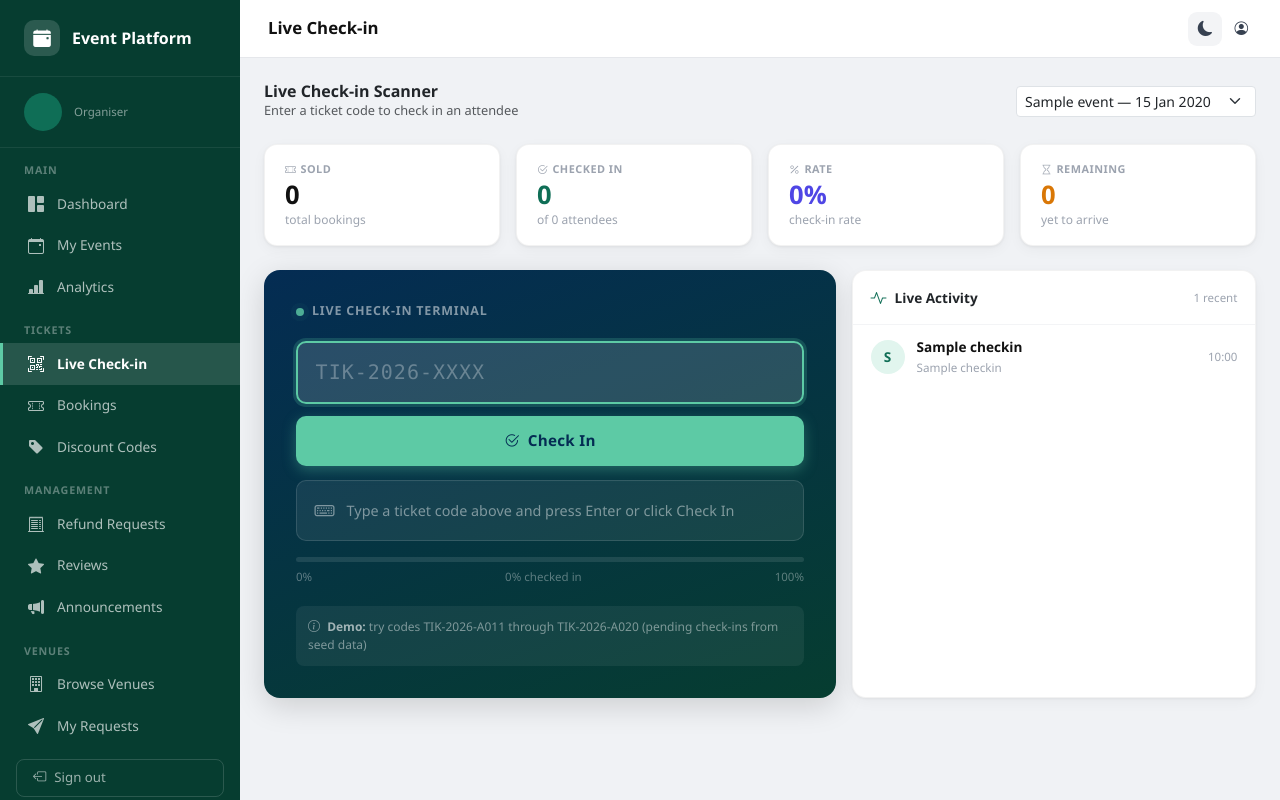
After one commit to labib999/WebtechProject, a PHP site: template app/views/organiser/checkin/scanner.php in a window 1280 px wide. The commit adds this page. Run offline with PHP 8.4, Linux system fonts and the light colour scheme; the template is opened without the code that fills it: most values are stand-ins (such as "Sample title", 1, 10 or a date in 2020); data that the repository does not hold is empty.

Commit message:
feat: add AJAX live check-in scanner with real-time stats update

```diff
--- /dev/null
+++ b/app/views/organiser/checkin/scanner.php
@@ -0,0 +1,344 @@
+<?php
+$pageTitle  = 'Live Check-in';
+$activePage = 'checkin';
+include __DIR__ . '/../../layouts/organiser-header.php';
+$totalSold      = (int)($stats['total_sold']       ?? 0);
+$checkedInCount = (int)($stats['checked_in_count'] ?? 0);
+$checkinRate    = $totalSold > 0 ? round(($checkedInCount / $totalSold) * 100, 1) : 0;
+$remaining      = $totalSold - $checkedInCount;
+?>
+<style>
+  @keyframes slideDown {
+    from { opacity:0; transform:translateY(-8px); }
+    to   { opacity:1; transform:translateY(0); }
+  }
+  .stat-ci { background:#fff; border-radius:13px; padding:1rem 1.25rem;
+    box-shadow:0 1px 3px rgba(0,0,0,0.06),0 4px 14px rgba(0,0,0,0.04);
+    border:1px solid rgba(0,0,0,0.05); }
+  .stat-lbl { font-size:.68rem; font-weight:700; text-transform:uppercase;
+    letter-spacing:.5px; color:#9ca3af; margin-bottom:.3rem; }
+  .stat-val { font-size:1.6rem; font-weight:800; color:#111; line-height:1; }
+  .stat-sub { font-size:.75rem; color:#9ca3af; margin-top:.2rem; }
+
+  .scanner-wrap {
+    background: linear-gradient(160deg, #042C53 0%, #063D30 100%);
+    border-radius:16px; padding:2rem; color:#fff;
+    box-shadow:0 8px 30px rgba(0,0,0,0.15);
+  }
+  .scanner-title { font-size:.78rem; font-weight:700; text-transform:uppercase;
+    letter-spacing:.8px; color:rgba(255,255,255,0.5); margin-bottom:1.25rem;
+    display:flex; align-items:center; gap:.5rem; }
+  .scanner-live  { width:8px; height:8px; background:#5DCAA5; border-radius:50%;
+    animation:pulse 2s infinite; display:inline-block; }
+  @keyframes pulse {
+    0%,100%{opacity:1;box-shadow:0 0 0 0 rgba(93,202,165,0.4)}
+    50%{opacity:.8;box-shadow:0 0 0 6px rgba(93,202,165,0);}
+  }
+
+  .ticket-input {
+    width:100%; font-family:var(--bs-font-monospace),monospace;
+    font-size:1.25rem; font-weight:700; letter-spacing:2px;
+    background:rgba(255,255,255,0.1); border:2px solid rgba(255,255,255,0.2);
+    color:#fff; border-radius:10px; padding:.9rem 1.1rem;
+    outline:none; transition:all .2s;
+  }
+  .ticket-input::placeholder { color:rgba(255,255,255,0.3); letter-spacing:1px; font-weight:400; }
+  .ticket-input:focus { border-color:#5DCAA5; background:rgba(255,255,255,0.15);
+    box-shadow:0 0 0 3px rgba(93,202,165,0.2); }
+  .ticket-input.input-ok    { border-color:#5DCAA5; }
+  .ticket-input.input-error { border-color:#f87171; }
+
+  .btn-ci {
+    width:100%; padding:.85rem; border-radius:10px; border:none;
+    background:#5DCAA5; color:#042C53; font-size:.95rem; font-weight:800;
+    cursor:pointer; letter-spacing:.3px; margin-top:.75rem;
+    transition:all .15s; box-shadow:0 4px 14px rgba(93,202,165,0.35);
+  }
+  .btn-ci:hover:not(:disabled) { background:#4ab896; transform:translateY(-1px); }
+  .btn-ci:disabled { opacity:.65; cursor:not-allowed; transform:none; }
+
+  .result-box {
+    margin-top:.9rem; padding:.9rem 1.1rem; border-radius:10px;
+    border:1.5px solid transparent; font-size:.9rem; font-weight:500;
+    display:flex; align-items:center; gap:.75rem;
+    transition:all .25s; animation:slideDown .3s ease;
+  }
+  .result-idle    { background:rgba(255,255,255,0.07); border-color:rgba(255,255,255,0.12); color:rgba(255,255,255,0.45); }
+  .result-ok      { background:rgba(93,202,165,0.18);  border-color:rgba(93,202,165,0.5);  color:#9FECCE; }
+  .result-used    { background:rgba(251,191,36,0.15);  border-color:rgba(251,191,36,0.5);  color:#fde68a; }
+  .result-error   { background:rgba(248,113,113,0.15); border-color:rgba(248,113,113,0.5); color:#fca5a5; }
+  .result-loading { background:rgba(255,255,255,0.08); border-color:rgba(255,255,255,0.2); color:rgba(255,255,255,0.6); }
+
+  .prog-bar { height:5px; background:rgba(255,255,255,0.1); border-radius:3px; margin-top:1rem; overflow:hidden; }
+  .prog-fill { height:100%; background:#5DCAA5; border-radius:3px; transition:width .6s ease; }
+
+  .feed-card { background:#fff; border-radius:14px; padding:0;
+    box-shadow:0 1px 3px rgba(0,0,0,0.06),0 4px 14px rgba(0,0,0,0.04);
+    border:1px solid rgba(0,0,0,0.05); overflow:hidden; }
+  .feed-hdr  { padding:.9rem 1.1rem; border-bottom:1px solid #f3f4f6;
+    display:flex; align-items:center; gap:.5rem; }
+  .feed-hdr h6 { font-size:.85rem; font-weight:700; margin:0; }
+  .feed-item { display:flex; align-items:center; gap:.75rem;
+    padding:.75rem 1.1rem; border-bottom:1px solid #f9fafb;
+    transition:background .8s ease; animation:slideDown .3s ease; }
+  .feed-item:last-child { border-bottom:none; }
+  .feed-avatar { width:34px; height:34px; border-radius:50%; background:#E1F5EE;
+    color:#0F6E56; display:flex; align-items:center; justify-content:center;
+    font-weight:800; font-size:.85rem; flex-shrink:0; }
+  .feed-name  { font-size:.85rem; font-weight:600; color:#111; }
+  .feed-meta  { font-size:.73rem; color:#9ca3af; margin-top:.1rem; }
+  .feed-time  { font-size:.72rem; color:#9ca3af; white-space:nowrap; margin-left:auto; flex-shrink:0; }
+  .feed-empty { padding:2rem; text-align:center; color:#d1d5db; font-size:.85rem; }
+
+  [data-bs-theme="dark"] .stat-ci  { background:#1f2937; border-color:#374151; }
+  [data-bs-theme="dark"] .stat-val { color:#f3f4f6; }
+  [data-bs-theme="dark"] .feed-card { background:#1f2937; border-color:#374151; }
+  [data-bs-theme="dark"] .feed-hdr  { border-color:#374151; }
+  [data-bs-theme="dark"] .feed-item { border-color:#253245; }
+  [data-bs-theme="dark"] .feed-name { color:#f3f4f6; }
+  [data-bs-theme="dark"] .feed-avatar { background:#1a3a2e; }
+</style>
+
+<?php if (empty($myEvents)): ?>
+  <div style="text-align:center;padding:4rem 2rem;">
+    <i class="bi bi-qr-code-scan" style="font-size:3rem;color:#d1d5db;display:block;margin-bottom:1rem;"></i>
+    <h5 style="font-weight:700;color:#374151;">No published events</h5>
+    <p style="color:#9ca3af;font-size:.88rem;margin-bottom:1.5rem;">
+      Publish an event first before using the check-in scanner.
+    </p>
+    <a href="/WebtechProject/public/organiser/events" class="qa-btn qa-primary" style="display:inline-flex;">
+      <i class="bi bi-calendar-event me-1"></i> Go to My Events
+    </a>
+  </div>
+<?php else: ?>
+
+<!-- Event selector -->
+<div class="d-flex justify-content-between align-items-center flex-wrap gap-3 mb-4">
+  <div>
+    <h4 class="fw-bold mb-0" style="font-size:1rem;">Live Check-in Scanner</h4>
+    <p class="text-muted mb-0" style="font-size:.8rem;">Enter a ticket code to check in an attendee</p>
+  </div>
+  <div>
+    <select class="form-select form-select-sm" style="min-width:240px;"
+            onchange="window.location='/WebtechProject/public/organiser/checkin?event_id='+this.value">
+      <?php foreach ($myEvents as $ev): ?>
+        <option value="<?= $ev['id'] ?>" <?= $ev['id'] == $eventId ? 'selected' : '' ?>>
+          <?= htmlspecialchars($ev['title']) ?> — <?= date('d M Y', strtotime($ev['event_datetime'])) ?>
+        </option>
+      <?php endforeach; ?>
+    </select>
+  </div>
+</div>
+
+<!-- Stats row -->
+<div class="row g-3 mb-4">
+  <div class="col-6 col-md-3">
+    <div class="stat-ci">
+      <div class="stat-lbl"><i class="bi bi-ticket-perforated me-1"></i>Sold</div>
+      <div class="stat-val" id="stat-sold"><?= $totalSold ?></div>
+      <div class="stat-sub">total bookings</div>
+    </div>
+  </div>
+  <div class="col-6 col-md-3">
+    <div class="stat-ci">
+      <div class="stat-lbl"><i class="bi bi-check2-circle me-1"></i>Checked In</div>
+      <div class="stat-val" id="stat-checked" style="color:#0F6E56;"><?= $checkedInCount ?></div>
+      <div class="stat-sub">of <?= $totalSold ?> attendees</div>
+    </div>
+  </div>
+  <div class="col-6 col-md-3">
+    <div class="stat-ci">
+      <div class="stat-lbl"><i class="bi bi-percent me-1"></i>Rate</div>
+      <div class="stat-val" id="stat-rate" style="color:#4f46e5;"><?= $checkinRate ?>%</div>
+      <div class="stat-sub">check-in rate</div>
+    </div>
+  </div>
+  <div class="col-6 col-md-3">
+    <div class="stat-ci">
+      <div class="stat-lbl"><i class="bi bi-hourglass me-1"></i>Remaining</div>
+      <div class="stat-val" id="stat-remaining" style="color:#d97706;"><?= $remaining ?></div>
+      <div class="stat-sub">yet to arrive</div>
+    </div>
+  </div>
+</div>
+
+<!-- Scanner + Feed -->
+<div class="row g-3">
+  <div class="col-lg-7">
+    <div class="scanner-wrap">
+      <div class="scanner-title">
+        <span class="scanner-live"></span> Live Check-in Terminal
+      </div>
+
+      <input type="text" id="ticketCode" class="ticket-input"
+             placeholder="TIK-2026-XXXX" autocomplete="off" autocapitalize="characters"
+             oninput="this.value=this.value.toUpperCase()"/>
+
+      <button class="btn-ci" id="checkInBtn" onclick="checkIn()">
+        <i class="bi bi-check2-circle me-2"></i>Check In
+      </button>
+
+      <div class="result-box result-idle" id="result">
+        <i class="bi bi-keyboard fs-5" style="flex-shrink:0;"></i>
+        <span>Type a ticket code above and press Enter or click Check In</span>
+      </div>
+
+      <div class="prog-bar">
+        <div class="prog-fill" id="stat-bar" style="width:<?= $checkinRate ?>%;"></div>
+      </div>
+
+      <div style="display:flex;justify-content:space-between;margin-top:.4rem;font-size:.72rem;color:rgba(255,255,255,0.35);">
+        <span>0%</span>
+        <span><?= $checkinRate ?>% checked in</span>
+        <span>100%</span>
+      </div>
+
+      <!-- Test hint -->
+      <div style="margin-top:1.25rem;padding:.75rem;background:rgba(255,255,255,0.06);border-radius:8px;font-size:.75rem;color:rgba(255,255,255,0.45);">
+        <i class="bi bi-info-circle me-1"></i>
+        <strong style="color:rgba(255,255,255,0.6);">Demo:</strong>
+        try codes TIK-2026-A011 through TIK-2026-A020 (pending check-ins from seed data)
+      </div>
+    </div>
+  </div>
+
+  <div class="col-lg-5">
+    <div class="feed-card h-100">
+      <div class="feed-hdr">
+        <i class="bi bi-activity" style="color:#0F6E56;"></i>
+        <h6>Live Activity</h6>
+        <span style="margin-left:auto;font-size:.72rem;color:#9ca3af;" id="feedCount">
+          <?= count($recentCheckins) ?> recent
+        </span>
+      </div>
+
+      <div id="recentFeed">
+        <?php if (empty($recentCheckins)): ?>
+          <div class="feed-empty" id="feedEmpty">
+            <i class="bi bi-clock" style="font-size:1.5rem;display:block;margin-bottom:.5rem;"></i>
+            No check-ins yet for this event
+          </div>
+        <?php else: foreach ($recentCheckins as $ci): ?>
+        <div class="feed-item">
+          <div class="feed-avatar"><?= strtoupper(substr($ci['attendee_name'],0,1)) ?></div>
+          <div style="flex:1;min-width:0;">
+            <div class="feed-name"><?= htmlspecialchars($ci['attendee_name']) ?></div>
+            <div class="feed-meta"><?= htmlspecialchars($ci['tier_name']) ?></div>
+          </div>
+          <span class="feed-time"><?= $ci['checked_in_at'] ? date('H:i', strtotime($ci['checked_in_at'])) : '—' ?></span>
+        </div>
+        <?php endforeach; endif; ?>
+      </div>
+    </div>
+  </div>
+</div>
+
+<?php endif; ?>
+
+<script>
+const eventId       = <?= (int)$eventId ?>;
+let checkedInCount  = <?= $checkedInCount ?>;
+let totalSold       = <?= $totalSold ?>;
+
+function checkIn() {
+  const input = document.getElementById('ticketCode');
+  const code  = input.value.trim().toUpperCase();
+  if (!code) { showResult('warn','Please enter a ticket code.'); return; }
+
+  const btn = document.getElementById('checkInBtn');
+  btn.disabled = true;
+  btn.innerHTML = '<span class="spinner-border spinner-border-sm me-2"></span>Validating...';
+  showResult('loading','Checking ticket...');
+  input.classList.remove('input-ok','input-error');
+
+  fetch('/WebtechProject/public/organiser/checkin/process', {
+    method:'POST',
+    headers:{'Content-Type':'application/json'},
+    body: JSON.stringify({ ticket_code: code, event_id: eventId })
+  })
+  .then(r => r.json())
+  .then(data => {
+    if (data.status === 'ok') {
+      showResult('ok', '✓ ' + data.message + ' · ' + data.tier + ' tier');
+      input.classList.add('input-ok');
+      checkedInCount = data.checked_in_count;
+      totalSold      = data.total_sold;
+      updateStats();
+      prependFeed(data.attendee, data.tier, data.checked_in_at);
+      input.value = '';
+    } else if (data.status === 'used') {
+      showResult('used','⚠ ' + data.message);
+      input.classList.add('input-error');
+    } else {
+      showResult('error','✕ ' + data.message);
+      input.classList.add('input-error');
+    }
+  })
+  .catch(() => showResult('error','✕ Network error. Please try again.'))
+  .finally(() => {
+    btn.disabled = false;
+    btn.innerHTML = '<i class="bi bi-check2-circle me-2"></i>Check In';
+    input.focus();
+  });
+}
+
+function showResult(type, msg) {
+  const el = document.getElementById('result');
+  el.style.animation = 'none';
+  void el.offsetHeight;
+  el.style.animation = 'slideDown .3s ease';
+  const map = {
+    ok:      ['result-ok',      'bi-check-circle-fill'],
+    used:    ['result-used',    'bi-exclamation-triangle-fill'],
+    error:   ['result-error',   'bi-x-circle-fill'],
+    warn:    ['result-used',    'bi-exclamation-circle'],
+    loading: ['result-loading', 'bi-arrow-repeat'],
+  };
+  const [cls, icon] = map[type] || map.loading;
+  el.className = 'result-box ' + cls;
+  el.innerHTML = `<i class="bi ${icon} fs-5" style="flex-shrink:0;"></i><span>${msg}</span>`;
+}
+
+function updateStats() {
+  const rate = totalSold > 0 ? ((checkedInCount / totalSold)*100).toFixed(1) : '0';
+  document.getElementById('stat-checked').textContent   = checkedInCount;
+  document.getElementById('stat-rate').textContent      = rate + '%';
+  document.getElementById('stat-remaining').textContent = Math.max(0, totalSold - checkedInCount);
+  document.getElementById('stat-bar').style.width       = rate + '%';
+}
+
+function prependFeed(name, tier, time) {
+  const feed  = document.getElementById('recentFeed');
+  const empty = document.getElementById('feedEmpty');
+  if (empty) empty.remove();
+  const div = document.createElement('div');
+  div.className = 'feed-item';
+  div.style.background = 'rgba(93,202,165,0.12)';
+  div.innerHTML = `
+    <div class="feed-avatar" style="background:#ECFDF5;color:#065f46;">${name.charAt(0).toUpperCase()}</div>
+    <div style="flex:1;min-width:0;">
+      <div class="feed-name">${name}</div>
+      <div class="feed-meta">${tier} · just now</div>
+    </div>
+    <span class="feed-time">${time}</span>`;
+  feed.insertBefore(div, feed.firstChild);
+  setTimeout(() => div.style.background = '', 1500);
+  const cnt = document.getElementById('feedCount');
+  const n = parseInt(cnt.textContent) + 1;
+  cnt.textContent = n + ' recent';
+  while (feed.children.length > 8) feed.removeChild(feed.lastChild);
+}
+
+// Enter key triggers check-in
+document.getElementById('ticketCode').addEventListener('keydown', e => {
+  if (e.key === 'Enter') checkIn();
+});
+
+// Auto-focus on load
+window.addEventListener('load', () => {
+  const inp = document.getElementById('ticketCode');
+  if (inp) inp.focus();
+});
+</script>
+
+<?php include __DIR__ . '/../../layouts/organiser-footer.php'; ?>
```
Also changed, not shown: app/controllers/CheckinController.php (added, +144 -0 lines), public/index.php (+19 -16 lines).
